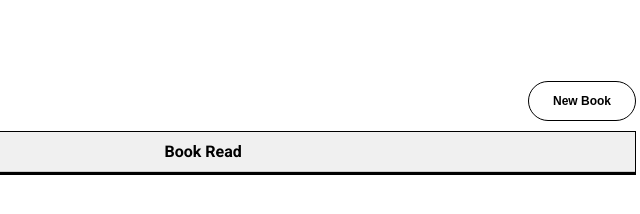
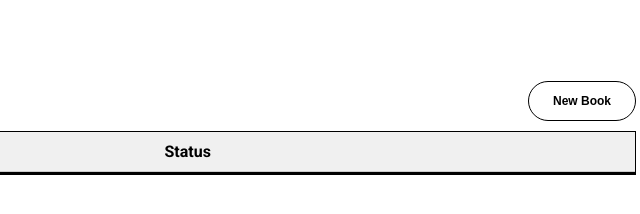
Before and after one commit to NebiyuCS50/Library, a plain HTML site: page index.html in a window 1280 px wide. Shown: the full height of the page, 636-1276 px from the left. Drawn offline with Linux system fonts and the light colour scheme.

Commit message:
edit text

```diff
--- a/index.html
+++ b/index.html
@@ -14,7 +14,7 @@
         <div>Book Title</div>
         <div>Book Author</div>
         <div>Book Pages</div>
-        <div>Book Read</div>
+        <div>Status</div>
       </div>
     </div>
     <div class="content"></div>
```
